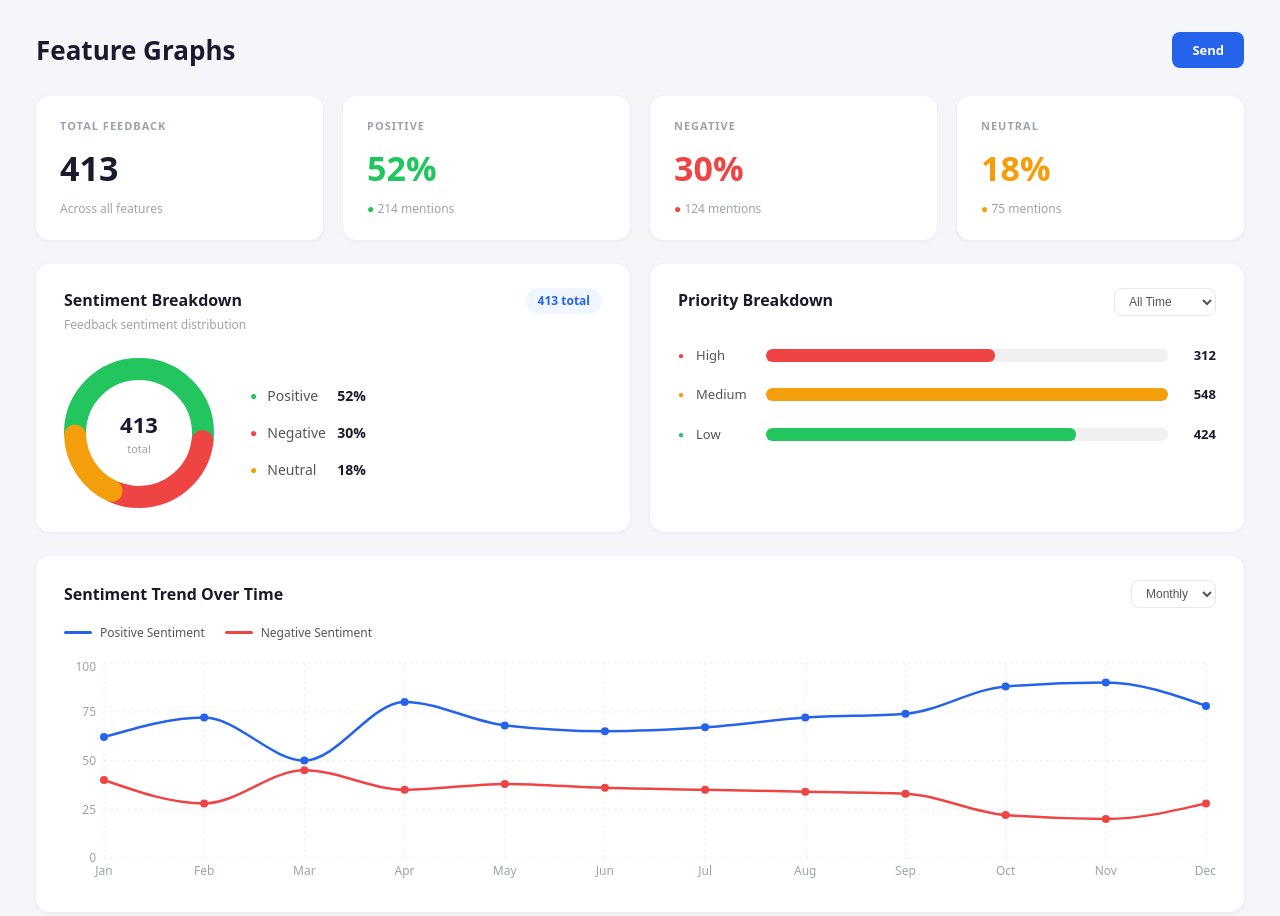
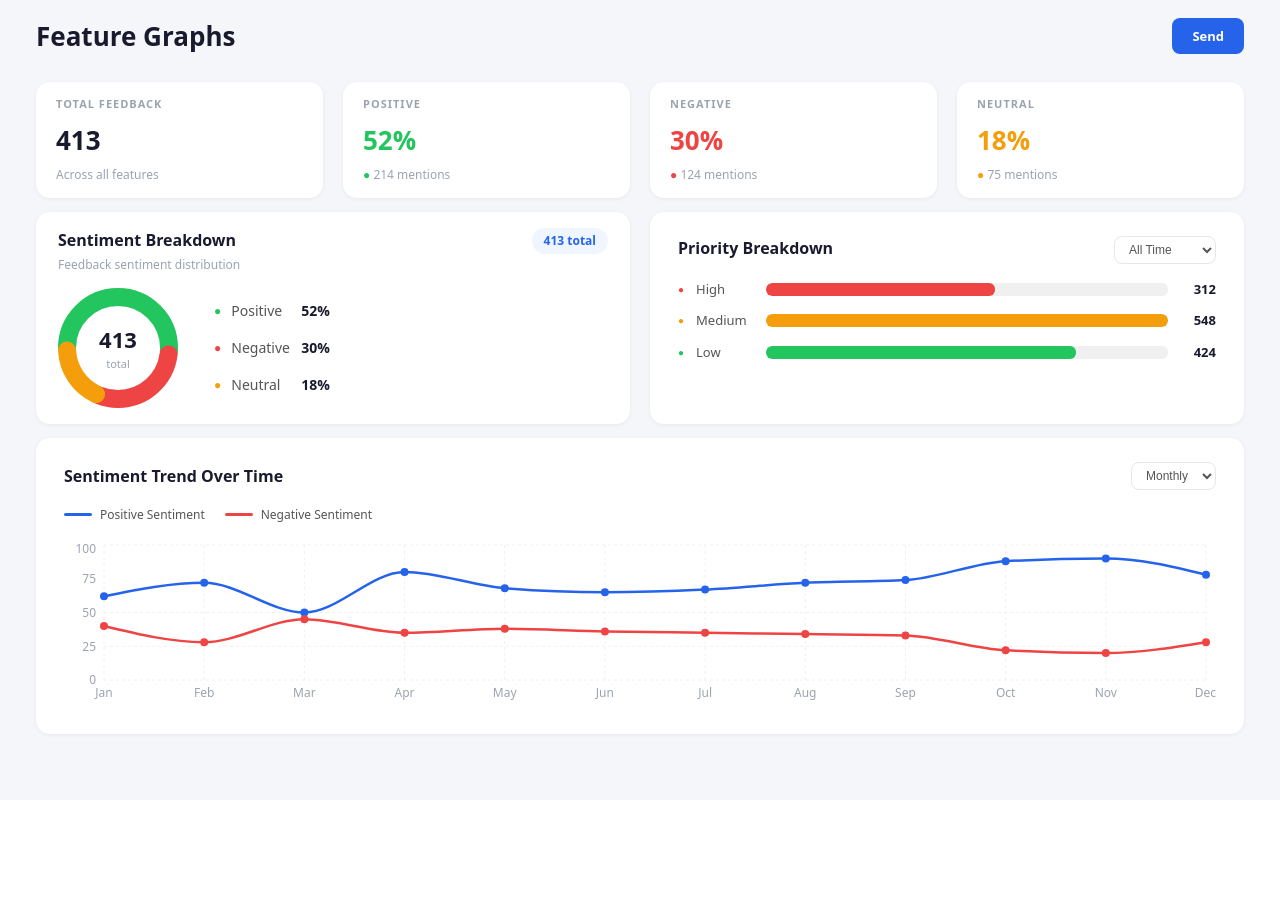
Before and after one commit to MoeezSalman/Priorify, a React (Vite) app in the folder priorify/: page /dashboard in a window 1280 px wide. Shown: the top 916 px of the page. After the commit the page ends 800 px from the top, so only its background shows below. Built offline with nearby package versions, Linux system fonts and the light colour scheme.

Commit message:
make changes in the feature graph screen

```diff
--- a/priorify/src/components/Featuregraphs.jsx
+++ b/priorify/src/components/Featuregraphs.jsx
@@ -18,8 +18,8 @@ const sentimentTrendData = [
   { month: "Dec", positive: 78, negative: 28 },
 ];
 
-const DONUT_SIZE = 150;
-const STROKE = 22;
+const DONUT_SIZE = 120;
+const STROKE = 18;
 const R = (DONUT_SIZE - STROKE) / 2;
 const CIRC = 2 * Math.PI * R;
 
@@ -48,7 +48,7 @@ function DonutChart() {
 function PriorityBar({ label, value, max, color, dot }) {
   const pct = Math.round((value / max) * 100);
   return (
-    <div style={{ display: "flex", alignItems: "center", gap: 12, marginBottom: 20 }}>
+    <div style={{ display: "flex", alignItems: "center", gap: 12, marginBottom: 12 }}>
       <span style={{ color: dot, fontSize: 10 }}>●</span>
       <span style={{ width: 58, fontSize: 13, color: "#555", fontWeight: 500 }}>{label}</span>
       <div style={{ flex: 1, background: "#f0f0f0", borderRadius: 6, height: 13, overflow: "hidden" }}>
@@ -76,7 +76,7 @@ export default function FeatureGraphs() {
     background: #f5f6fa;
     min-height: 100vh;
     width: 100%;
-    padding: 32px 36px;
+    padding: 18px 36px;
     box-sizing: border-box;
   }
   .fg-page *, .fg-page *::before, .fg-page *::after {
@@ -108,26 +108,26 @@ export default function FeatureGraphs() {
         </div>
 
         {/* Stat Cards */}
-        <div style={{ display: "grid", gridTemplateColumns: "repeat(4, 1fr)", gap: 20, marginBottom: 24 }}>
+        <div style={{ display: "grid", gridTemplateColumns: "repeat(4, 1fr)", gap: 20, marginBottom: 14 }}>
           {[
             { label: "TOTAL FEEDBACK", value: "413", sub: "Across all features", color: "#1a1a2e", dot: false },
             { label: "POSITIVE", value: "52%", sub: "214 mentions", color: "#22c55e", dot: true },
             { label: "NEGATIVE", value: "30%", sub: "124 mentions", color: "#ef4444", dot: true },
             { label: "NEUTRAL", value: "18%", sub: "75 mentions", color: "#f59e0b", dot: true },
           ].map(({ label, value, sub, color, dot }) => (
-            <div key={label} style={{ background: "#fff", borderRadius: 14, padding: "22px 24px", boxShadow: "0 1px 4px rgba(0,0,0,0.06)" }}>
+            <div key={label} style={{ background: "#fff", borderRadius: 14, padding: "14px 20px", boxShadow: "0 1px 4px rgba(0,0,0,0.06)" }}>
               <p style={{ fontSize: 11, fontWeight: 600, color: "#9ca3af", letterSpacing: 1, marginBottom: 8, marginTop: 0 }}>{label}</p>
-              <p style={{ fontSize: 34, fontWeight: 800, color, margin: "0 0 6px" }}>{value}</p>
+              <p style={{ fontSize: 26, fontWeight: 800, color, margin: "0 0 6px" }}>{value}</p>
               <p style={{ fontSize: 12, color: "#9ca3af", margin: 0 }}>{dot && <span style={{ color }}>● </span>}{sub}</p>
             </div>
           ))}
         </div>
 
         {/* Middle Row */}
-        <div style={{ display: "grid", gridTemplateColumns: "1fr 1fr", gap: 20, marginBottom: 24 }}>
+        <div style={{ display: "grid", gridTemplateColumns: "1fr 1fr", gap: 20, marginBottom: 14 }}>
           {/* Sentiment Breakdown */}
-          <div style={{ background: "#fff", borderRadius: 14, padding: "24px 28px", boxShadow: "0 1px 4px rgba(0,0,0,0.06)" }}>
-            <div style={{ display: "flex", justifyContent: "space-between", alignItems: "flex-start", marginBottom: 24 }}>
+          <div style={{ background: "#fff", borderRadius: 14, padding: "16px 22px", boxShadow: "0 1px 4px rgba(0,0,0,0.06)" }}>
+            <div style={{ display: "flex", justifyContent: "space-between", alignItems: "flex-start", marginBottom: 14 }}>
               <div>
                 <h2 style={{ fontSize: 16, fontWeight: 700, color: "#1a1a2e", margin: "0 0 4px" }}>Sentiment Breakdown</h2>
                 <p style={{ fontSize: 12, color: "#9ca3af", margin: 0 }}>Feedback sentiment distribution</p>
@@ -160,7 +160,7 @@ export default function FeatureGraphs() {
 
           {/* Priority Breakdown */}
           <div style={{ background: "#fff", borderRadius: 14, padding: "24px 28px", boxShadow: "0 1px 4px rgba(0,0,0,0.06)" }}>
-            <div style={{ display: "flex", justifyContent: "space-between", alignItems: "flex-start", marginBottom: 30 }}>
+            <div style={{ display: "flex", justifyContent: "space-between", alignItems: "flex-start", marginBottom: 16 }}>
               <h2 style={{ fontSize: 16, fontWeight: 700, color: "#1a1a2e", margin: 0 }}>Priority Breakdown</h2>
               <select value={priorityFilter} onChange={(e) => setPriorityFilter(e.target.value)} style={selectStyle}>
                 <option>All Time</option>
@@ -192,7 +192,7 @@ export default function FeatureGraphs() {
               </div>
             ))}
           </div>
-          <ResponsiveContainer width="100%" height={230}>
+          <ResponsiveContainer width="100%" height={170}>
             <LineChart data={sentimentTrendData} margin={{ top: 5, right: 10, left: -20, bottom: 0 }}>
               <CartesianGrid strokeDasharray="3 3" stroke="#f0f0f0" />
               <XAxis dataKey="month" tick={{ fontSize: 12, fill: "#9ca3af" }} axisLine={false} tickLine={false} />
```
